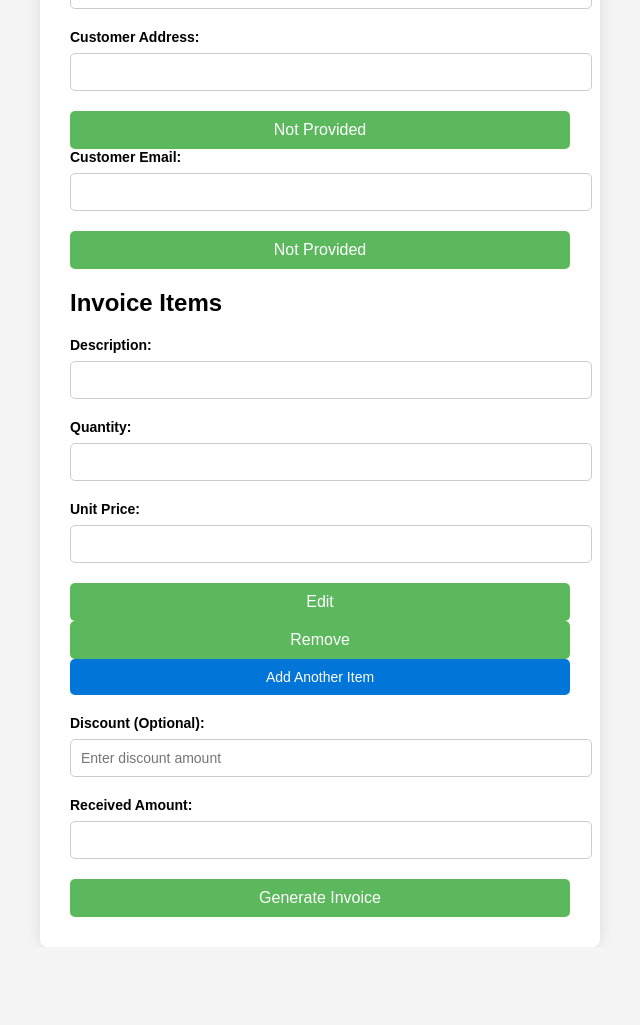
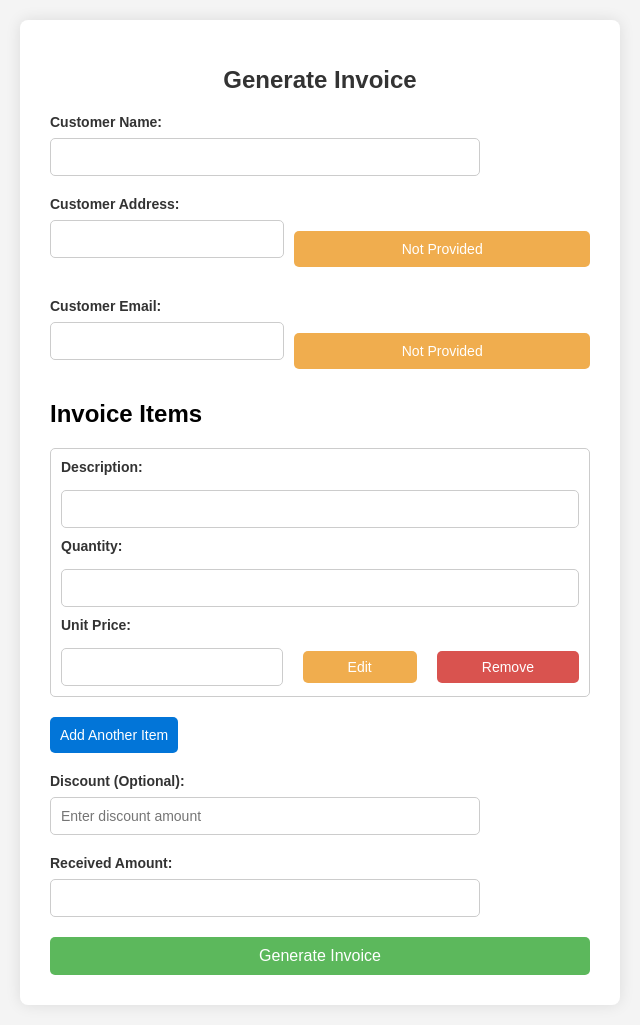
Before and after one commit to Sulaimon-ade/Invoice_generator, a Flask app: page / in a window 1280 px wide. Shown: the whole page, without its empty margins (320-960 px from the left). Before the commit the page ends 917 px from the top, so only its background shows below. Run offline with Flask 3, Linux system fonts and the light colour scheme; parts of the project's set-up code (start-up, migrations or seed data) failed here and were passed over.

Commit message:
Update styles.css

```diff
--- a/static/css/styles.css
+++ b/static/css/styles.css
@@ -3,10 +3,8 @@ body {
     background-color: #f4f4f4;
     margin: 0;
     padding: 0;
-    display: flex;
-    justify-content: center;
-    align-items: center;
-    height: 100vh;
+    height: auto; /* Remove the fixed height */
+    overflow-y: auto; /* Allow vertical scrolling */
 }
 
 .container {
@@ -14,14 +12,17 @@ body {
     padding: 30px;
     border-radius: 8px;
     box-shadow: 0px 0px 15px rgba(0, 0, 0, 0.1);
-    max-width: 500px;
+    max-width: 600px; /* Increased width for more content space */
     width: 100%;
+    box-sizing: border-box;
+    margin: 20px auto; /* Add margin for space at the top and bottom */
 }
 
 h1 {
     font-size: 24px;
     text-align: center;
     margin-bottom: 20px;
+    color: #333;
 }
 
 label {
@@ -29,17 +30,19 @@ label {
     display: block;
     margin-bottom: 8px;
     font-size: 14px;
+    color: #333;
 }
 
 input[type="text"],
 input[type="email"],
 input[type="number"] {
-    width: 100%;
+    width: calc(100% - 110px); /* Adjust width to leave space for buttons */
     padding: 10px;
     margin-bottom: 20px;
     border-radius: 5px;
     border: 1px solid #ccc;
     font-size: 14px;
+    box-sizing: border-box;
 }
 
 button {
@@ -51,6 +54,7 @@ button {
     cursor: pointer;
     font-size: 16px;
     width: 100%;
+    box-sizing: border-box;
 }
 
 button:hover {
@@ -65,8 +69,121 @@ button:hover {
     cursor: pointer;
     font-size: 14px;
     margin-bottom: 20px;
+    width: auto;
+    display: block;
 }
 
 .add-item-btn:hover {
     background-color: #025aa5;
 }
+
+/* Styles for item rows (each added item) */
+.item-row {
+    display: flex;
+    flex-wrap: wrap;
+    align-items: center;
+    gap: 10px;
+    margin-bottom: 20px;
+    border: 1px solid #ccc;
+    padding: 10px;
+    border-radius: 5px;
+}
+
+.item-row label {
+    flex: 1 1 100%;
+    font-weight: bold;
+    margin-bottom: 5px;
+}
+
+.item-row input {
+    flex: 1 1 30%;
+    padding: 8px;
+    margin-bottom: 0;
+    font-size: 14px;
+}
+
+.edit-item-btn,
+.remove-item-btn {
+    background-color: #f0ad4e;
+    color: white;
+    padding: 8px 12px;
+    border: none;
+    border-radius: 5px;
+    cursor: pointer;
+    font-size: 14px;
+    flex: 1 1 auto;
+    margin-left: 10px;
+    width: auto;
+}
+
+.edit-item-btn:hover {
+    background-color: #ec971f;
+}
+
+.remove-item-btn {
+    background-color: #d9534f;
+}
+
+.remove-item-btn:hover {
+    background-color: #c9302c;
+}
+
+/* Responsive design for mobile devices */
+@media (max-width: 600px) {
+    .container {
+        padding: 20px;
+        max-width: 100%;
+    }
+
+    .item-row {
+        flex-direction: column;
+        align-items: stretch;
+    }
+
+    .item-row input {
+        flex: 1 1 100%;
+    }
+
+    .edit-item-btn,
+    .remove-item-btn {
+        width: 100%;
+        margin-left: 0;
+        margin-top: 10px;
+    }
+
+    .add-item-btn {
+        width: 100%;
+    }
+}
+
+.input-group {
+    display: flex;
+    align-items: center;
+    gap: 10px; /* Adds space between input and button */
+    margin-bottom: 20px;
+}
+
+input[type="text"],
+input[type="email"],
+input[type="number"] {
+    width: calc(100% - 110px);
+    padding: 10px;
+    border-radius: 5px;
+    border: 1px solid #ccc;
+    font-size: 14px;
+    box-sizing: border-box;
+}
+
+.not-provided-btn {
+    background-color: #f0ad4e;
+    color: white;
+    padding: 10px 15px;
+    border: none;
+    border-radius: 5px;
+    cursor: pointer;
+    font-size: 14px;
+}
+
+.not-provided-btn:hover {
+    background-color: #ec971f;
+}
```
